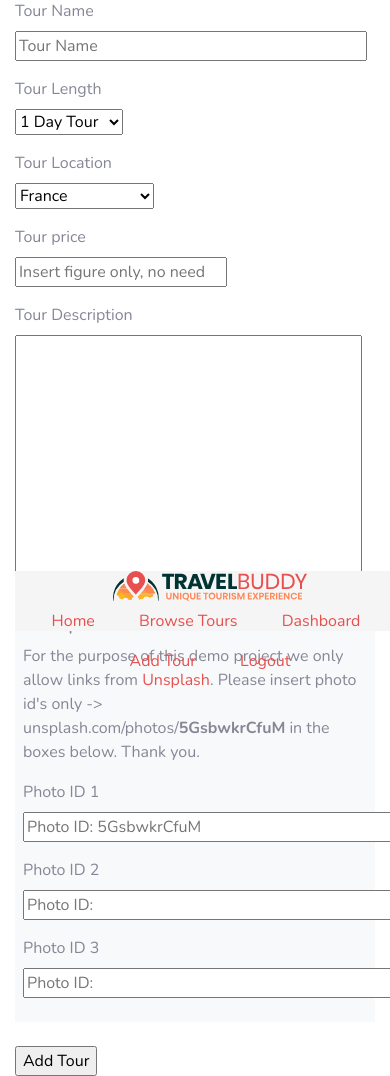
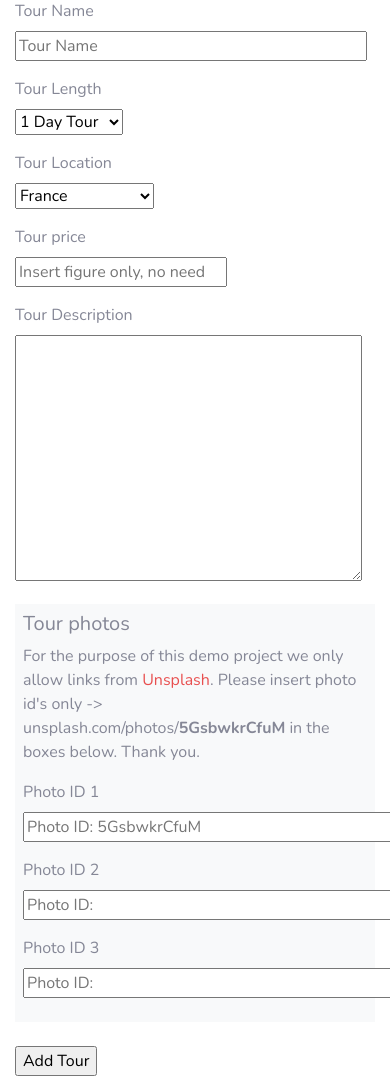
Before and after one commit to redlik/travelportal-m3, a Flask app: page /add-tour in a window 390 px wide; the page is wider, and only the part inside the window is pictured. Shown: the part 213-1289 px from the top of that part. Run offline with Flask 2, Linux system fonts and the light colour scheme; the visitor is signed in with stand-in values (Sample User, id 1); some libraries are stand-ins or nearby versions.

Commit message:
Removed footer

```diff
--- a/templates/base.html
+++ b/templates/base.html
@@ -67,54 +67,7 @@
 
         {% endblock %}
     </div>
-    <footer
-        {% if request.path == url_for('index'): %}
-            class="footer"
-        {% else: %}
-            class="footer-sticky"
-        {% endif %}>
-        <div class="container">
-            <div class="row align-items-center">
-                <div class="col-md-3 col-sm-12 text-center text-md-left">
-                    <a href="index.html"><img src="{{ url_for('static', filename='images/tb-logo.svg') }}" height="30"
-                            alt="Footer logo" /></a>
-                </div>
-                <div class="col-md-9 col-sm-12 text-center text-lg-right">
-                    <ul class="list-inline">
-                        <li class="list-inline-item">
-                            <a class="nav-link {% if home_page %} active {% endif %}"
-                                href="{{ url_for('index') }}">Home</a>
-                        </li>
-                        <li class="list-inline-item">
-                            <a class="nav-link {% if tours_page %} active {% endif %}"
-                                href="{{ url_for('tours') }}">Browse Tours</a>
-                        </li>
-                        {% if not session["email"] %}
-                        <li class="list-inline-item">
-                            <a class="nav-link {% if register_page %} active {% endif %}"
-                                href="{{ url_for('register') }}">Register</a>
-                        </li>
-                        <li class="list-inline-item">
-                            <a class="nav-link {% if login_page %} active {% endif %}"
-                                href="{{ url_for('login') }}">Login</a>
-                        </li>
-                        {% endif %}
-                        {% if session["email"]: %}
-                        <li class="list-inline-item">
-                            <a class="nav-link" href="{{ url_for('dashboard') }}">Dashboard</a>
-                        </li>
-                        <li class="list-inline-item">
-                            <a class="nav-link" href="{{ url_for('add_tour') }}">Add Tour</a>
-                        </li>
-                        <li class="list-inline-item">
-                            <a class="nav-link" href="{{ url_for('logout') }}">Logout</a>
-                        </li>
-                        {% endif %}
-                    </ul>
-                </div>
-            </div>
-        </div>
-    </footer>
+
     <script src="https://code.jquery.com/jquery-3.5.1.slim.min.js"></script>
     <script src="https://cdn.jsdelivr.net/npm/popper.js@1.16.0/dist/umd/popper.min.js"></script>
     <script src="https://stackpath.bootstrapcdn.com/bootstrap/4.5.0/js/bootstrap.min.js"></script>
```
